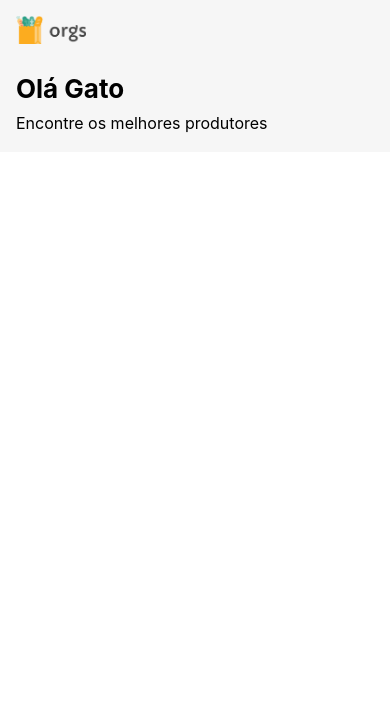
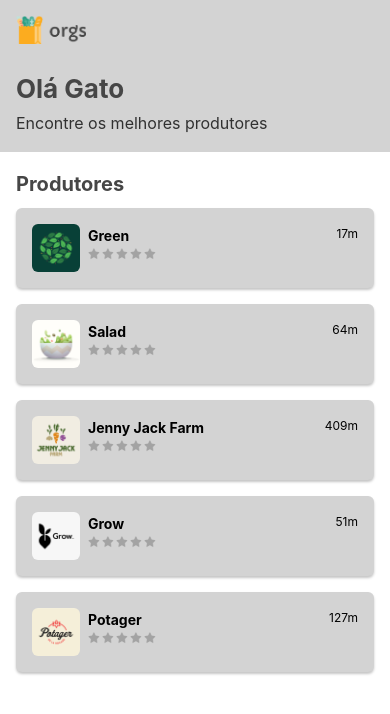
Before and after one commit to MatheusEstevesss/alura-react-native, a React Native app in the folder orgsHooks/: screen / in a window 390 px wide. Shown: the top 714 px of the page. Built offline with nearby package versions, Linux system fonts and the light colour scheme.

Commit message:
finishing the functionalities of the app

```diff
--- a/orgsHooks/App.js
+++ b/orgsHooks/App.js
@@ -1,12 +1,20 @@
 import React from 'react';
-import { Text } from 'react-native';
+import { SafeAreaView, StyleSheet } from 'react-native';
 
 import Home  from './src/screens/Home/index.js'
 
 function App() {
   return (
-    <Home />
+    <SafeAreaView style={styles.screen}>
+      <Home />
+    </SafeAreaView>
   )
 }
 
+const styles = StyleSheet.create({
+  screen: {
+    flex: 1
+  }
+})
+
 export default App;
--- /dev/null
+++ b/orgsHooks/src/components/stars.js
@@ -0,0 +1,60 @@
+import React, { useState } from 'react';
+import {
+    View,
+    Image,
+    StyleSheet,
+    TouchableOpacity
+} from 'react-native'
+
+import grayStar from '../assets/estrelaCinza.png';
+import star from '../assets/estrela.png';
+
+export default function Stars({
+    amount: oldAmount,
+    edit = false,
+    bigSize = true,
+}) {
+    const [ amount, setAmount ] = useState(oldAmount);
+    const styles = stylesFunction(bigSize);
+
+    const getImage = (index) => {
+        if (index < amount) {
+            return star;
+        }
+        return grayStar;
+    }
+
+    const RenderStars = () => {
+        const listStars = [];
+        for( let i = 0; i < 5; i++ ) {
+            listStars.push(
+                <TouchableOpacity
+                    key={i}
+                    onPress={() => {setAmount(i + 1)}}
+                    disabled={!edit}
+                >
+                    <Image source={getImage(i)} style={ styles.star }/>
+                </TouchableOpacity>
+            );
+        }
+
+        return listStars;
+    }
+
+    return (
+        <View style={ styles.stars }>
+            <RenderStars />
+        </View>
+    )
+}
+
+const stylesFunction = (bigSize) => StyleSheet.create({
+    star: {
+        width: bigSize ? 36 : 12,
+        height: bigSize ? 36 : 12,
+        marginRight: 2
+    },
+    stars: {
+        flexDirection: 'row'
+    }
+})
--- a/orgsHooks/src/screens/Home/components/Header.js
+++ b/orgsHooks/src/screens/Home/components/Header.js
@@ -36,7 +36,7 @@ class Header extends React.Component {
 
 const styles = StyleSheet.create({
     header: {
-        backgroundColor: '#F6F6F6',
+        backgroundColor: '#d3d3d3',
         padding: 16
     },
     image: {
@@ -47,11 +47,13 @@ const styles = StyleSheet.create({
         marginTop: 24,
         fontSize: 26,
         lineHeight: 42,
-        fontWeight: 'bold'
+        fontWeight: 'bold',
+        color: '#464646'
     },
     subtitle: {
         fontSize: 16,
-        lineHeight: 26
+        lineHeight: 26,
+        color: '#313131'
     }
 });
 
--- /dev/null
+++ b/orgsHooks/src/screens/Home/components/Producer/Producer.js
@@ -0,0 +1,36 @@
+import React, { useState } from 'react';
+import {
+    Text,
+    View,
+    Image,
+    TouchableOpacity
+} from 'react-native'
+
+import { styles } from './styles_producer.js';
+import Stars from '../../../../components/stars.js';
+
+export default function Producer({ nome, imagem, distancia, estrelas }) {
+    const [ selected, setSelected ] = useState(false);
+
+    return (
+        <TouchableOpacity
+            style={ styles.card }
+            onPress={ () => setSelected(!selected) }
+        >
+            <Image source={ imagem } acessibilityLabes={ nome } style={ styles.image }/>
+
+            <View style={ styles.infos }>
+                <View>
+                    <Text style={ styles.name }>{ nome }</Text>
+                    <Stars a
+                        mount={ estrelas }
+                        edit={ selected }
+                        bigSize={ selected }
+                    />
+                </View>
+                <Text style={ styles.distance }>{ distancia }</Text>
+            </View>
+
+        </TouchableOpacity>
+    )
+}
--- /dev/null
+++ b/orgsHooks/src/screens/Home/components/Producer/styles_producer.js
@@ -0,0 +1,47 @@
+import { StyleSheet } from 'react-native'
+
+export const styles = StyleSheet.create({
+    card: {
+        backgroundColor: '#D3D3D3',
+        marginVertical: 8,
+        marginHorizontal: 16,
+        borderRadius: 6,
+        flexDirection: 'row',
+
+        //this propertie elevation works only to Android (make shadow on the card)
+        elevation: 4,
+
+        //use this to make shadow on ios
+        shadowColor: '#000',
+        shadowOffset: {
+            width: 0,
+            height: 2,
+        },
+        shadowOpacity: 0.23,
+        shadowRadius: 2.62
+    },
+    image: {
+        width: 48,
+        height: 48,
+        borderRadius: 6,
+        marginVertical: 16,
+        marginLeft: 16
+    },
+    infos: {
+        flex: 1,
+        flexDirection: 'row',
+        justifyContent: 'space-between',
+        marginLeft: 8,
+        marginVertical: 16,
+        marginRight: 16
+    },
+    name: {
+        fontSize: 14,
+        lineHeight: 24,
+        fontWeight: 'bold'
+    },
+    distance: {
+        fontSize: 12,
+        lineHeight: 19
+    }
+})
--- /dev/null
+++ b/orgsHooks/src/screens/Home/components/Producers.js
@@ -0,0 +1,48 @@
+import React, { useEffect, useState } from 'react';
+import {
+    Text,
+    FlatList,
+    Image,
+    StyleSheet
+} from 'react-native';
+
+import { loadProducers } from '../../../services/loadData.js';
+import Producer from './Producer/Producer.js';
+
+export default function Producers({ header: Header }) {
+    const [title, setTitle] = useState(''); //sempre declarado no começo da função
+    const [list, setList] = useState([]);
+
+    useEffect(() => {
+        const result = loadProducers();
+        setTitle(result.titulo);
+        setList(result.lista);
+    }, []); //quanto tem um array vazio o componente vai executar uma vez só quando o component for carregado
+
+    const topList = () => {
+        return <>
+            <Header />
+            <Text style={styles.title}>{ title }</Text>
+        </>
+    }
+
+    return (
+        <FlatList
+            data={list}
+            renderItem={({ item }) => <Producer {...item}/>}
+            keyExtractor={({nome}) => nome}
+            ListHeaderComponent={() => topList()}
+        />
+    )
+}
+
+const styles = StyleSheet.create({
+    title: {
+        fontSize: 20,
+        lineHeight: 32,
+        marginHorizontal: 16,
+        marginTop: 16,
+        fontWeight: 'bold',
+        color: '#464646'
+    }
+})
--- a/orgsHooks/src/screens/Home/index.js
+++ b/orgsHooks/src/screens/Home/index.js
@@ -1,6 +1,7 @@
 import React from 'react';
 import Header from './components/Header.js';
+import Producers from './components/Producers.js';
 
 export default function Home() {
-    return <Header />
+    return <Producers header={Header}/>
 }
```
